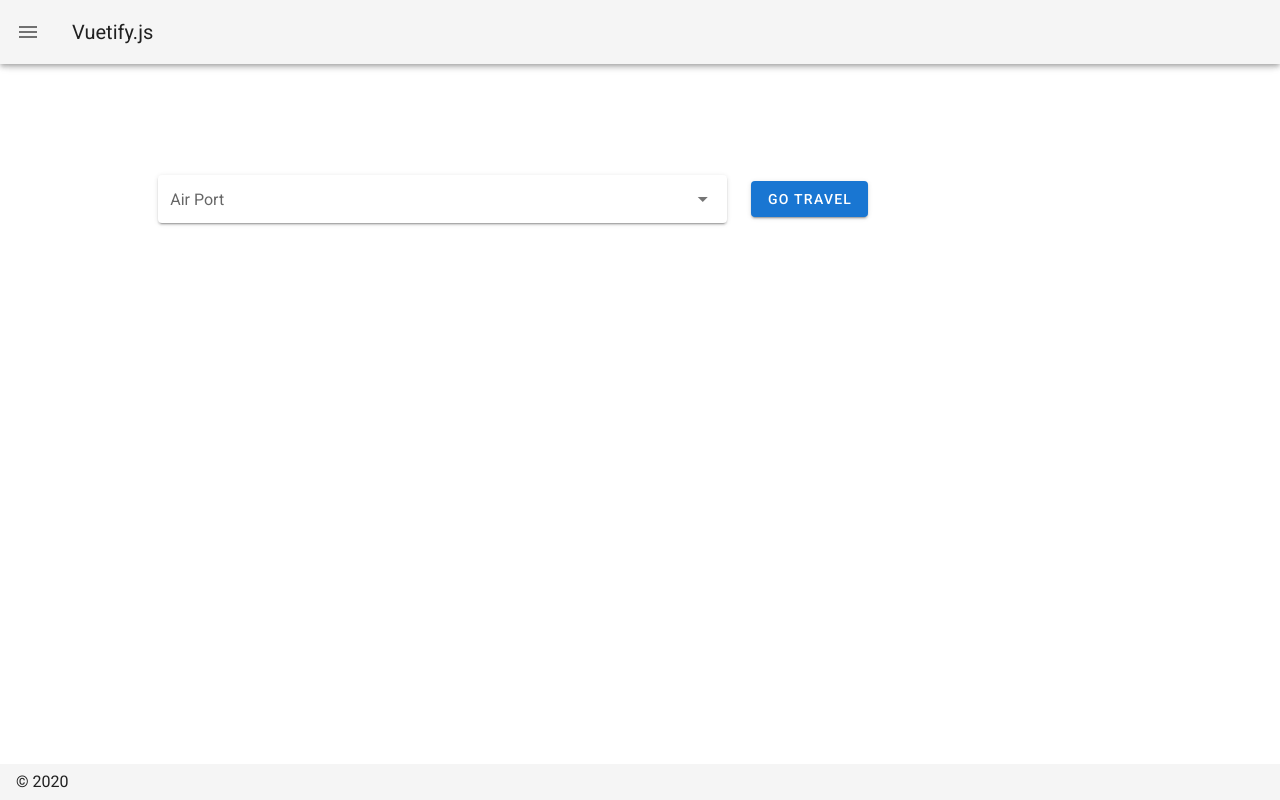
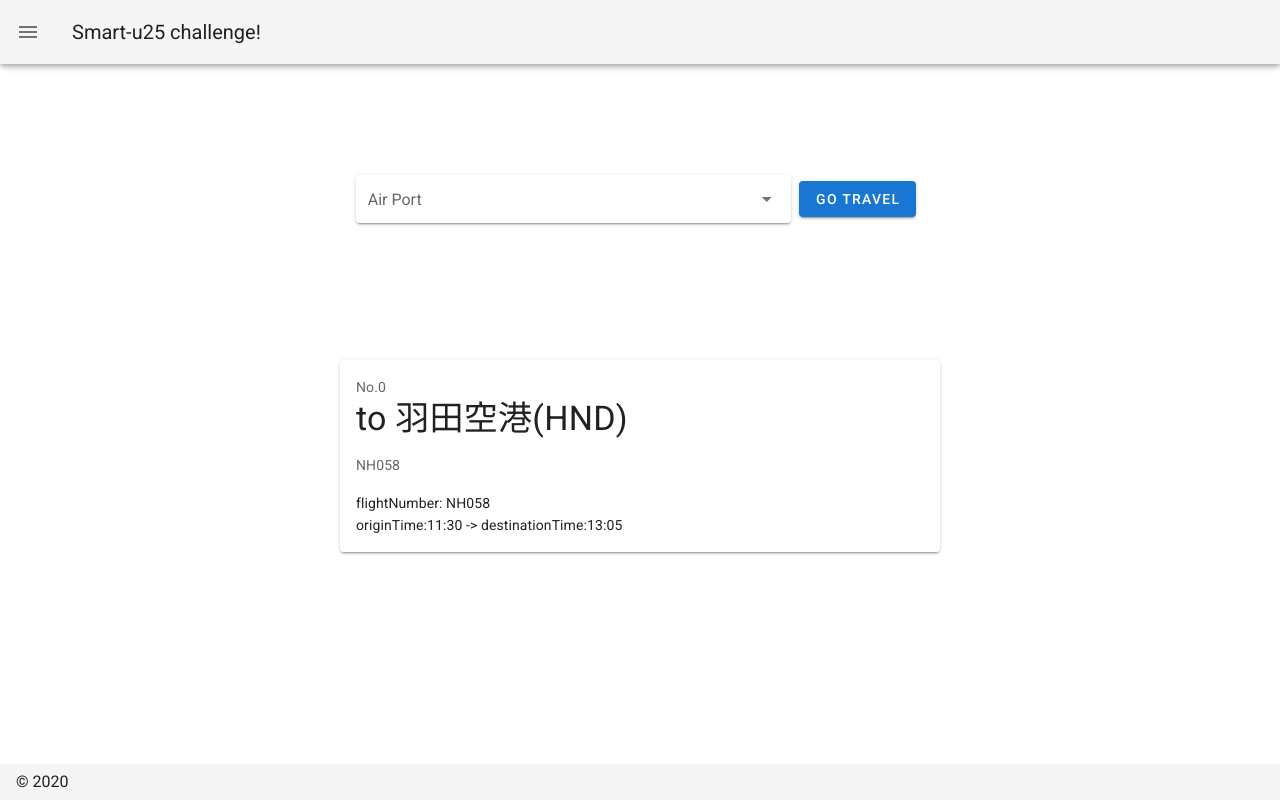
Before and after one commit to MizukiSonoko/buttobi-site, a Nuxt app: page / in a window 1280 px wide. Built offline with nearby package versions, Linux system fonts and the light colour scheme.

Commit message:
update index

```diff
--- a/layouts/default.vue
+++ b/layouts/default.vue
@@ -86,7 +86,7 @@ export default {
       miniVariant: false,
       right: true,
       rightDrawer: false,
-      title: 'Vuetify.js'
+      title: 'Smart-u25 challenge!'
     }
   }
 }
--- a/pages/index.vue
+++ b/pages/index.vue
@@ -8,17 +8,28 @@
         class="header"
         align-content="center"
     >
-      <v-col class="d-flex" cols="6">
+      <v-col class="d-flex" cols="12" sm="8" md="6" lg="6" >
         <v-select
           :items="items"
           label="Air Port"
           solo
         ></v-select>
-      </v-col>
-      <v-col class="d-flex" cols="4">
         <v-btn color="primary" class="my-button">Go travel</v-btn>
       </v-col>
     </v-row>
+        <v-card v-for="(r, i) in results" :key="r.flightNumbers[0]" class="mx-auto card">
+          <v-card-text>
+            <div>No.{{i}}</div>
+            <p class="display-1 text--primary">
+              to {{r.dest}}({{r.iata}})
+            </p>
+            <p>NH058</p>
+            <div class="text--primary">
+              flightNumber: NH058<br>
+              originTime:11:30 -> destinationTime:13:05
+            </div>
+          </v-card-text>
+        </v-card>
   </v-layout>
 </template>
 
@@ -27,16 +38,29 @@ import Vue from "vue";
 export default Vue.extend({
   data: () => ({
     items: ['HND', 'ITM'],
+    results: [
+      {
+        dest: "羽田空港",
+        iata: "HND",
+        flightNumbers: ["NH058"],
+        originTime: '11:30',
+        destTime: '13:05'
+      }
+    ]
   }),
 });
 </script>
 
 <style lang="postcss" scoped>
-.header{
+.header {
   min-height: 300px;
 }
-.my-button{
-  margin: 6px 0px;
+.my-button {
+  margin: 6px 8px;
+}
+.card {
+  margin: 8px 0px;
+  width: 600px;
 }
 
 </style>
```
